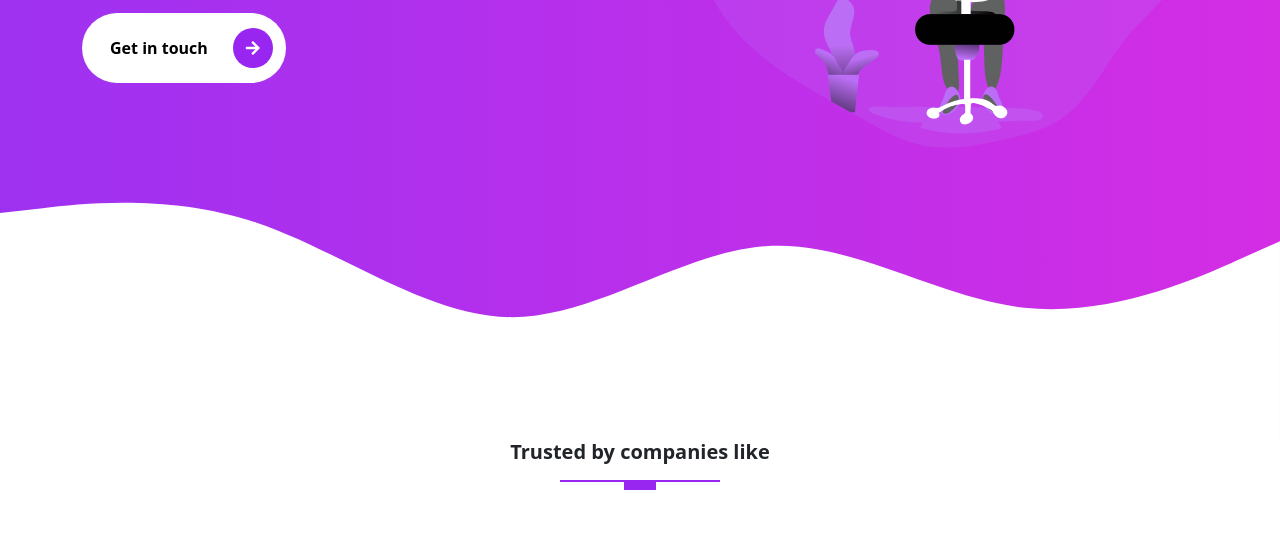
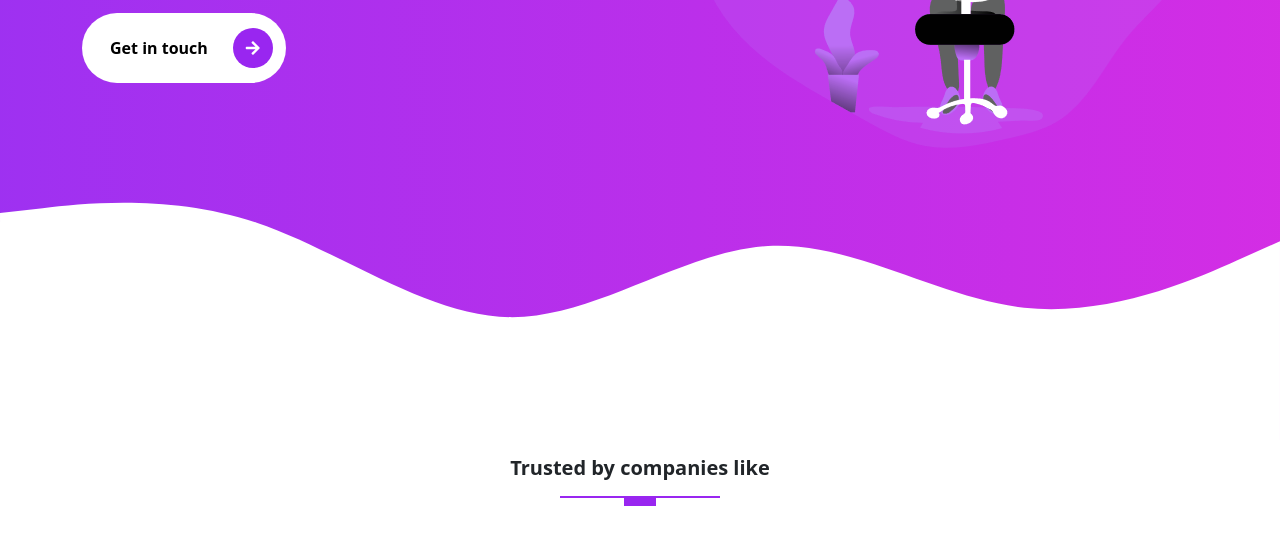
Before and after one commit to Meret12/BootstrapPortfolioFCC, a website: page index.html in a window 1280 px wide. Shown: the part 504-1044 px from the top of the page. Drawn offline with nearby package versions, Linux system fonts and the light colour scheme.

Commit message:
mt-2 text

```diff
--- a/index.html
+++ b/index.html
@@ -85,7 +85,7 @@
     <section id='companies' class='companies'>
       <div class='container'>
         <div class='row text-center'>
-          <h4 class='fw-bold lead mb-3'>Trusted by companies like</h4>
+          <h4 class='fw-bold lead mb-3 mt-3'>Trusted by companies like</h4>
           <div class='heading-line mb-5'></div>
         </div>
       </div>
```
